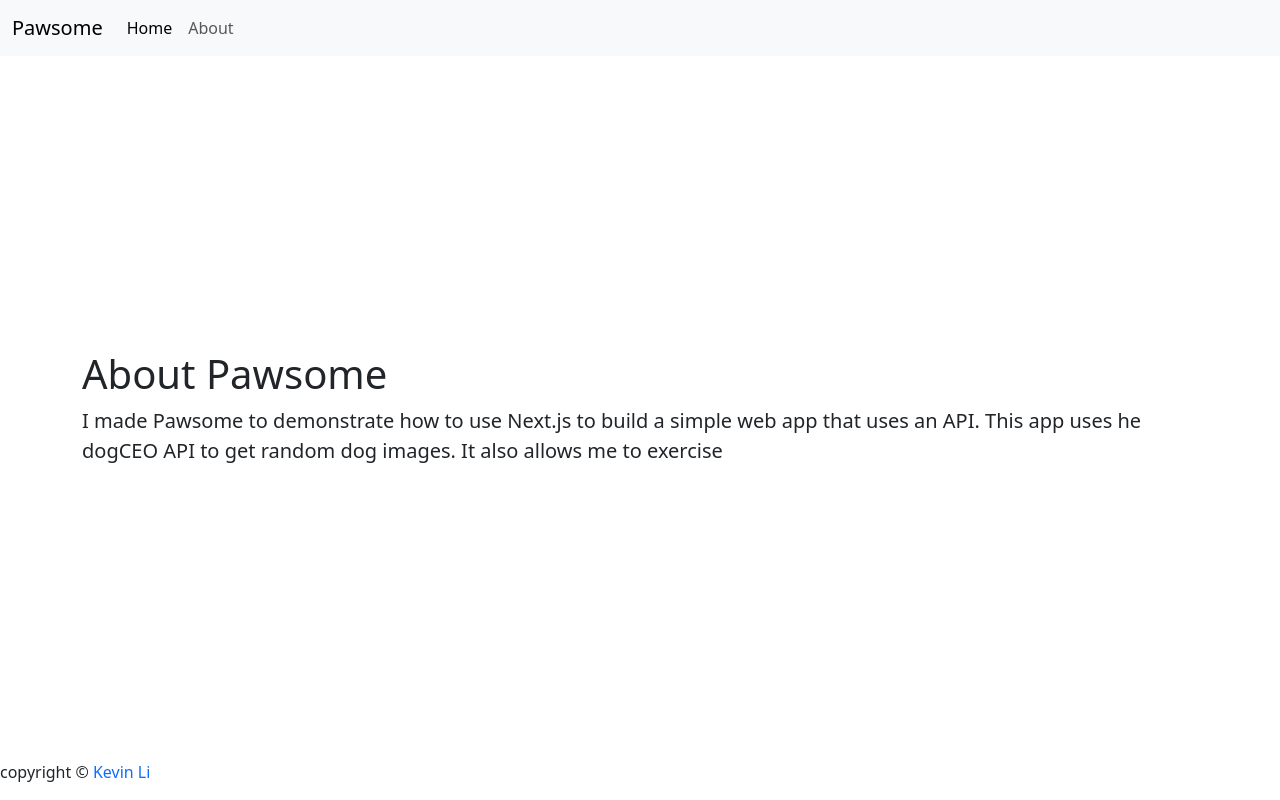
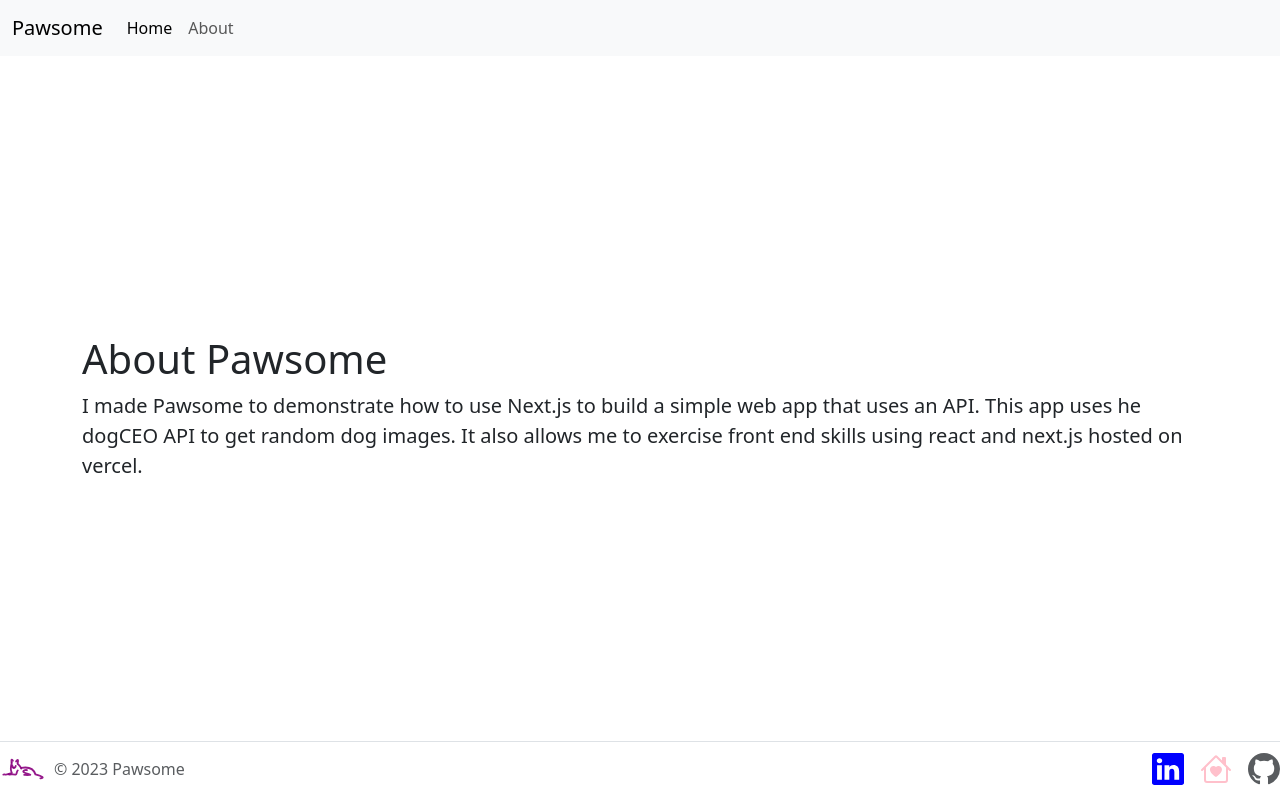
Before and after one commit to carerit/Personal-Project, a Next.js app: page /about in a window 1280 px wide. Built offline with nearby package versions, Linux system fonts and the light colour scheme.

Commit message:
fixed up footer

```diff
--- a/app/about/page.js
+++ b/app/about/page.js
@@ -6,7 +6,10 @@ export default function AboutPage() {
       <div className="container">
         <h1>About Pawsome</h1>
         <p className="lead">
-          I made Pawsome to demonstrate how to use Next.js to build a simple web app that uses an API. This app uses he dogCEO API to get random dog images. It also allows me to exercise
+          I made Pawsome to demonstrate how to use Next.js to build a simple web
+          app that uses an API. This app uses he dogCEO API to get random dog
+          images. It also allows me to exercise front end skills using react and
+          next.js hosted on vercel.
         </p>
       </div>
     </div>
--- a/app/footer.js
+++ b/app/footer.js
@@ -2,17 +2,179 @@ import styles from "./page.module.css";
 
 export default function FooterBar() {
   return (
-    <div className={styles.footer}>
-      <p>
-        copyright &copy;{" "}
-        <a
-          href="https://gossamer-comet-pie.glitch.me/#home"
-          target="_blank"
-          className={styles.noUnderline}
-        >
-          Kevin Li
-        </a>{" "}
-      </p>
+    // <div className={styles.footer}>
+    //   <p>
+    //     copyright &copy;{" "}
+    //     <a
+    //       href="https://gossamer-comet-pie.glitch.me/#home"
+    //       target="_blank"
+    //       className={styles.noUnderline}
+    //     >
+    //       Kevin Li
+    //     </a>{" "}
+    //   </p>
+    // </div>
+
+    <div className="container">
+      <footer className="d-flex flex-wrap justify-content-between align-items-center py-1 my-1 border-top fixed-bottom">
+        <div className="col-md-4 d-flex align-items-center">
+          <a
+            href="/"
+            className="mb-3 me-2 mb-md-0 text-body-secondary text-decoration-none lh-1"
+          >
+            <svg
+              width="46px"
+              height="46px"
+              viewBox="0 0 400 400"
+              fill="none"
+              xmlns="http://www.w3.org/2000/svg"
+              transform="matrix(-1, 0, 0, 1, 0, 0)"
+              stroke="#af1aff"
+            >
+              <g id="SVGRepo_bgCarrier" strokeWidth="0" />
+
+              <g
+                id="SVGRepo_tracerCarrier"
+                strokeLinecap="round"
+                strokeLinejoin="round"
+              />
+
+              <g id="SVGRepo_iconCarrier">
+                {" "}
+                <path
+                  d="M247.327 154.684C241.287 129.635 239.633 106.118 259.961 133.946"
+                  stroke="#8a007e"
+                  strokeOpacity="0.9"
+                  strokeWidth="16"
+                  strokeLinecap="round"
+                  strokeLinejoin="round"
+                />{" "}
+                <path
+                  d="M287.721 129.075C300.929 107.948 301.616 118.967 299.614 143.417"
+                  stroke="#8a007e"
+                  strokeOpacity="0.9"
+                  strokeWidth="16"
+                  strokeLinecap="round"
+                  strokeLinejoin="round"
+                />{" "}
+                <path
+                  d="M297.714 146.304C304.632 172.137 312.389 210.647 296.604 234.569C321.533 244.234 339.049 249.067 349.151 249.067C364.305 249.067 364.014 242.903 371 249.067"
+                  stroke="#8a007e"
+                  strokeOpacity="0.9"
+                  strokeWidth="16"
+                  strokeLinecap="round"
+                  strokeLinejoin="round"
+                />{" "}
+                <path
+                  d="M241.084 160.236C230.255 170.161 219.178 181.252 215.545 195.768"
+                  stroke="#8a007e"
+                  strokeOpacity="0.9"
+                  strokeWidth="16"
+                  strokeLinecap="round"
+                  strokeLinejoin="round"
+                />{" "}
+                <path
+                  d="M215.545 190.835C144.168 178.002 105.797 204.852 91.9119 246.772C26.4829 264.873 12.089 276.372 48.7303 281.268"
+                  stroke="#8a007e"
+                  strokeOpacity="0.9"
+                  strokeWidth="16"
+                  strokeLinecap="round"
+                  strokeLinejoin="round"
+                />{" "}
+                <path
+                  d="M165.859 210.275C169.397 208.668 177.78 208.668 183.116 210.469C247.613 232.24 73.0129 252.398 163.134 252.398C170.724 252.398 187.233 251.024 189.936 251.024"
+                  stroke="#8a007e"
+                  strokeOpacity="0.9"
+                  strokeWidth="16"
+                  strokeLinecap="round"
+                  strokeLinejoin="round"
+                />{" "}
+                <path
+                  d="M292.749 169.119C302.64 192.481 265.664 201.32 263.412 173.603"
+                  stroke="#8a007e"
+                  strokeOpacity="0.9"
+                  strokeWidth="16"
+                  strokeLinecap="round"
+                  strokeLinejoin="round"
+                />{" "}
+                <path
+                  d="M281.214 187.995C275.94 185.649 280.909 185.292 282.169 184.664"
+                  stroke="#8a007e"
+                  strokeOpacity="0.9"
+                  strokeWidth="16"
+                  strokeLinecap="round"
+                  strokeLinejoin="round"
+                />{" "}
+                <path
+                  d="M245.526 213.534C249.958 216.297 251.405 221.914 252.84 226.795C263.52 263.112 250.534 243.316 297.643 246.457C304.236 246.897 328.648 250.048 326.444 244.171"
+                  stroke="#8a007e"
+                  strokeOpacity="0.9"
+                  strokeWidth="16"
+                  strokeLinecap="round"
+                  strokeLinejoin="round"
+                />{" "}
+              </g>
+            </svg>
+          </a>
+          <span className="mb-3 mb-md-0 text-body-secondary">
+            © 2023 Pawsome
+          </span>
+        </div>
+
+        <ul className="nav col-md-4 justify-content-end list-unstyled d-flex">
+          <li className="ms-3">
+            <a
+              className="text-body-secondary"
+              target="_blank"
+              href="https://www.linkedin.com/in/wen-hao-kevin-li"
+            >
+              <svg
+                xmlns="http://www.w3.org/2000/svg"
+                width="32px"
+                height="32px"
+                fill="blue"
+                className="bi bi-linkedin"
+                viewBox="0 0 16 16"
+              >
+                <path d="M0 1.146C0 .513.526 0 1.175 0h13.65C15.474 0 16 .513 16 1.146v13.708c0 .633-.526 1.146-1.175 1.146H1.175C.526 16 0 15.487 0 14.854V1.146zm4.943 12.248V6.169H2.542v7.225h2.401zm-1.2-8.212c.837 0 1.358-.554 1.358-1.248-.015-.709-.52-1.248-1.342-1.248-.822 0-1.359.54-1.359 1.248 0 .694.521 1.248 1.327 1.248h.016zm4.908 8.212V9.359c0-.216.016-.432.08-.586.173-.431.568-.878 1.232-.878.869 0 1.216.662 1.216 1.634v3.865h2.401V9.25c0-2.22-1.184-3.252-2.764-3.252-1.274 0-1.845.7-2.165 1.193v.025h-.016a5.54 5.54 0 0 1 .016-.025V6.169h-2.4c.03.678 0 7.225 0 7.225h2.4z" />
+              </svg>
+            </a>
+          </li>
+          <li className="ms-3">
+            <a
+              className="text-body-secondary"
+              href="https://wenhaoli-about.glitch.me/"
+              target="_blank"
+            >
+              <svg
+                xmlns="http://www.w3.org/2000/svg"
+                width="32px"
+                height="32px"
+                fill="pink"
+                className="bi bi-house-heart"
+                viewBox="0 0 16 16"
+              >
+                <path d="M8 6.982C9.664 5.309 13.825 8.236 8 12 2.175 8.236 6.336 5.309 8 6.982Z" />
+                <path d="M8.707 1.5a1 1 0 0 0-1.414 0L.646 8.146a.5.5 0 0 0 .708.707L2 8.207V13.5A1.5 1.5 0 0 0 3.5 15h9a1.5 1.5 0 0 0 1.5-1.5V8.207l.646.646a.5.5 0 0 0 .708-.707L13 5.793V2.5a.5.5 0 0 0-.5-.5h-1a.5.5 0 0 0-.5.5v1.293L8.707 1.5ZM13 7.207V13.5a.5.5 0 0 1-.5.5h-9a.5.5 0 0 1-.5-.5V7.207l5-5 5 5Z" />
+              </svg>
+            </a>
+          </li>
+          <li className="ms-3">
+            <a className="text-body-secondary" href="#">
+              <svg
+                xmlns="http://www.w3.org/2000/svg"
+                width="32px"
+                height="32px"
+                fill="currentColor"
+                className="bi bi-github"
+                viewBox="0 0 16 16"
+              >
+                <path d="M8 0C3.58 0 0 3.58 0 8c0 3.54 2.29 6.53 5.47 7.59.4.07.55-.17.55-.38 0-.19-.01-.82-.01-1.49-2.01.37-2.53-.49-2.69-.94-.09-.23-.48-.94-.82-1.13-.28-.15-.68-.52-.01-.53.63-.01 1.08.58 1.23.82.72 1.21 1.87.87 2.33.66.07-.52.28-.87.51-1.07-1.78-.2-3.64-.89-3.64-3.95 0-.87.31-1.59.82-2.15-.08-.2-.36-1.02.08-2.12 0 0 .67-.21 2.2.82.64-.18 1.32-.27 2-.27.68 0 1.36.09 2 .27 1.53-1.04 2.2-.82 2.2-.82.44 1.1.16 1.92.08 2.12.51.56.82 1.27.82 2.15 0 3.07-1.87 3.75-3.65 3.95.29.25.54.73.54 1.48 0 1.07-.01 1.93-.01 2.2 0 .21.15.46.55.38A8.012 8.012 0 0 0 16 8c0-4.42-3.58-8-8-8z" />
+              </svg>
+            </a>
+          </li>
+        </ul>
+      </footer>
     </div>
   );
 }
--- a/package.json
+++ b/package.json
@@ -14,6 +14,7 @@
     "@mui/material": "^5.14.4",
     "axios": "^1.4.0",
     "bootstrap": "^5.3.0",
+    "bootstrap-icons": "^1.11.1",
     "eslint": "8.45.0",
     "eslint-config-next": "13.4.12",
     "jquery": "^3.7.1",
```
Also changed, not shown: app/page.js (+36 -2 lines), app/assets/icons/dogIcon.svg (added), 1 other file (tests, documents, lock files or other folders).
